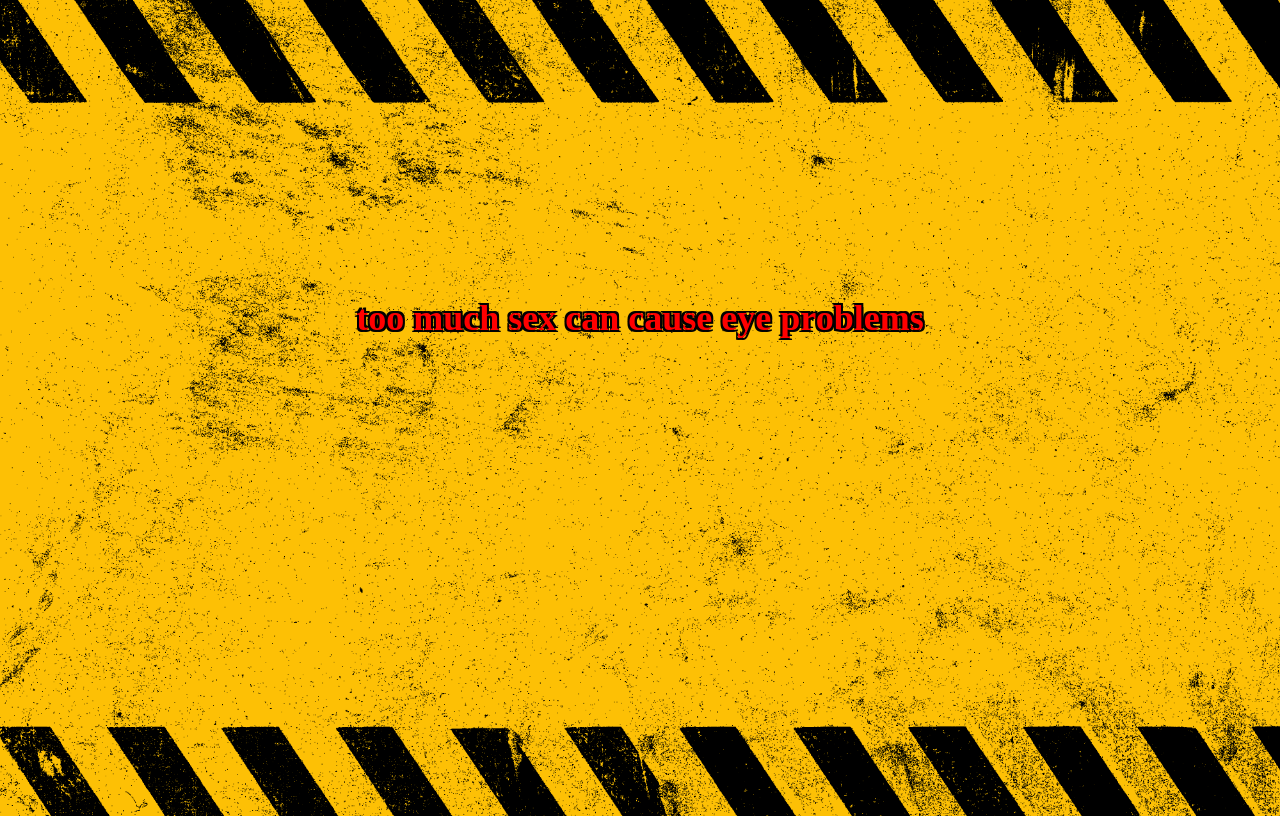
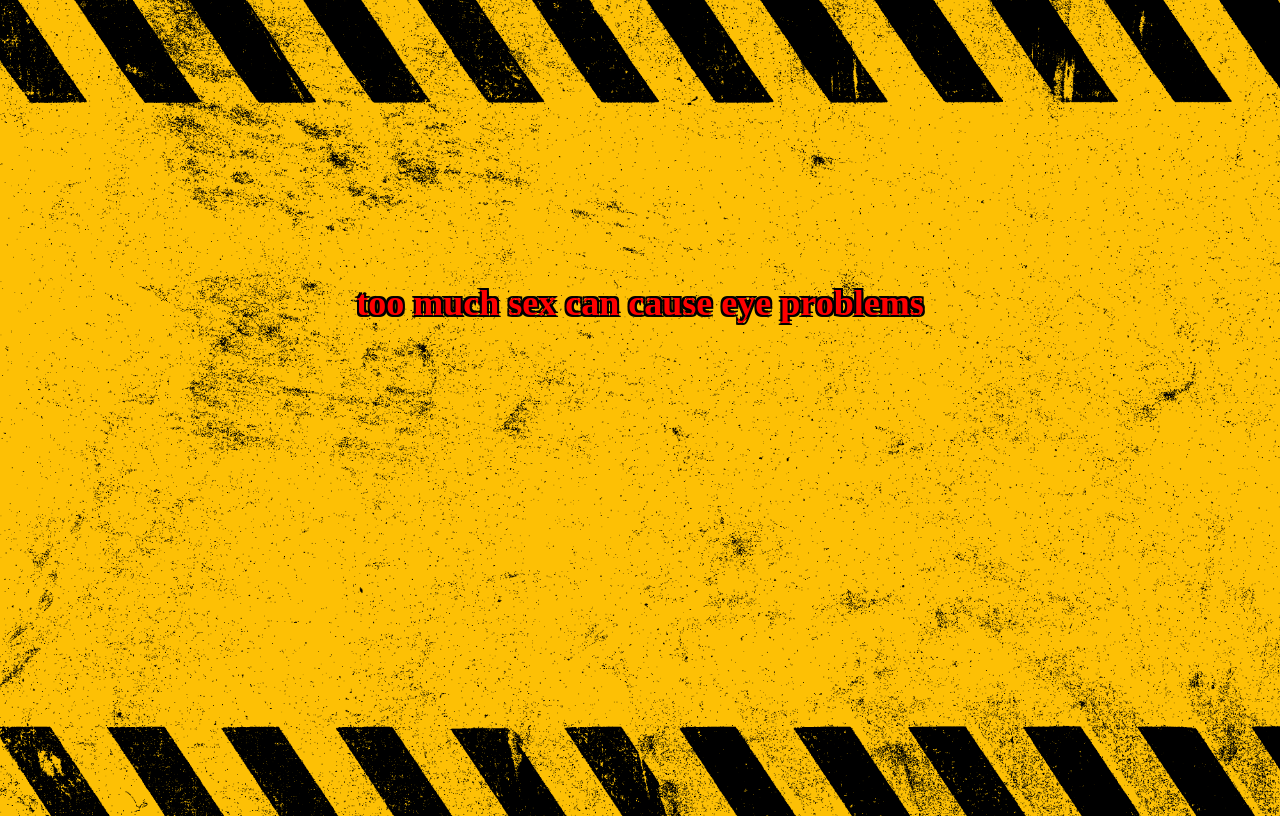
Before and after one commit to SABAmanofsteel/SABAmanofsteel.github.io, a plain HTML site: page index.html in a window 1280 px wide. Drawn offline with Linux system fonts and the light colour scheme.

Commit message:
Update index.html

```diff
--- a/index.html
+++ b/index.html
@@ -24,7 +24,7 @@
         color: red;
         font-size: 36px;
         text-shadow: -2px -2px 0 #000, 2px -2px 0 #000, -2px 2px 0 #000, 2px 2px 0 #000;
-        line-height: 1;
+        line-height: 0.2;
         }
         a {
   color: inherit; /* blue colors for links too */
```
